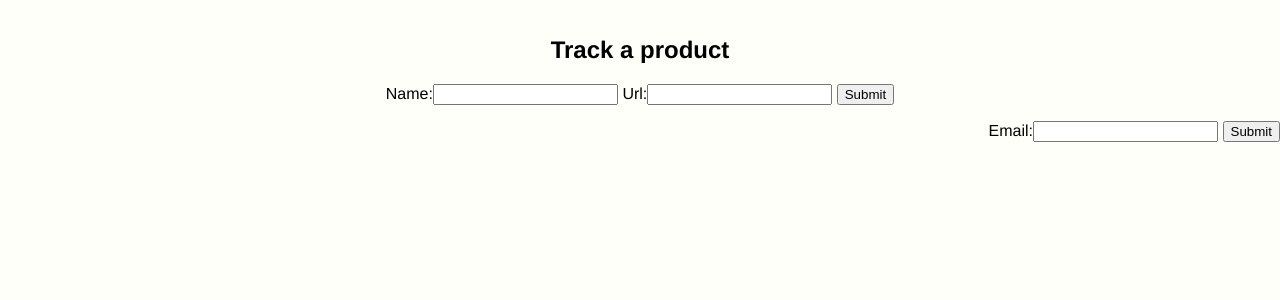
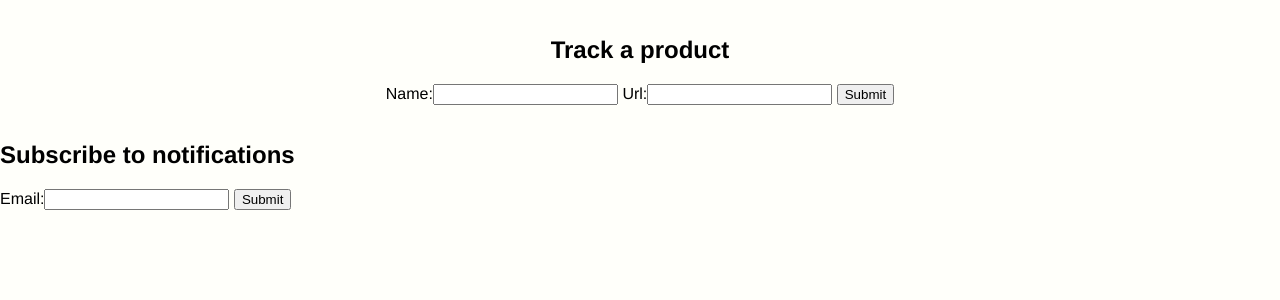
Before and after one commit to JDev165/PriceStalker, a Django app: page / in a window 1280 px wide. Shown: the part 76-376 px from the top of the page. Run offline with Django 3.2, Linux system fonts and the light colour scheme.

Commit message:
Added ability to subscribe to notifications... more coming when login is finished

```diff
--- a/priceStalker/dashboard/templates/index.html
+++ b/priceStalker/dashboard/templates/index.html
@@ -16,7 +16,8 @@
 	</section>
 
     <section id="subscription_form" name="subscription_form" class="section-subscription">
-        <form id="add_product" name="add_product" method="post" action="" enctype="multipart/form-data">
+    	<h2>Subscribe to notifications</h2>
+        <form id="add_product" name="add_product" method="post" action="{% url 'subscribe' %}" enctype="multipart/form-data">
 		    {% csrf_token %}
 
 		    {{ formset2 }}
--- a/priceStalker/dashboard/views.py
+++ b/priceStalker/dashboard/views.py
@@ -1,7 +1,9 @@
 from django.shortcuts import render
-from django.http import HttpResponse
+from django.http import HttpResponse, HttpResponseRedirect
+from django.urls import reverse
 from dashboard.forms import ProductsForm, NotificationsForm
 from dashboard.classes import Form
+
 
 # Create your views here.
 
@@ -10,9 +12,25 @@ def dashboard(request):
     productsForm = ProductsForm()
     notificationsForm = NotificationsForm()
     return render(request, 'index.html', {'formset': productsForm,
-    									  'formset2': NotificationsForm})
+                                          'formset2': NotificationsForm})
 
- # if request.method == 'POST':
+
+def subscribe(request):
+    if request.method == 'POST':
+        notificationsForm = NotificationsForm(request.POST)
+        if notificationsForm.is_valid():
+            notificationsForm.save()
+            url = reverse('dashboard')
+        else:
+            url = reverse('error')
+        return HttpResponseRedirect(url)
+
+
+def error(request):
+    return render(request, 'error.html')
+
+
+# if request.method == 'POST':
  #        productsForm = Form(ProductsForm(request.method))
  #        productRecord = productsForm.saveRecord()
 
--- a/priceStalker/priceStalker/urls.py
+++ b/priceStalker/priceStalker/urls.py
@@ -20,4 +20,6 @@ from dashboard import views
 urlpatterns = [
     path('admin/', admin.site.urls),
     path('', views.dashboard, name='dashboard'),
+    path('subscribe/', views.subscribe, name='subscribe'),
+    path('error/', views.error, name='error'),
 ]
--- a/priceStalker/static/main.css
+++ b/priceStalker/static/main.css
@@ -26,7 +26,7 @@ Section styles
 
 .section-subscription {
     display: flex;
-    flex-direction: row;
+    flex-direction: column;
     justify-content: flex-end;
 }
 
```
Also changed, not shown: priceStalker/dashboard/templates/error.html (added, +16 -0 lines).
